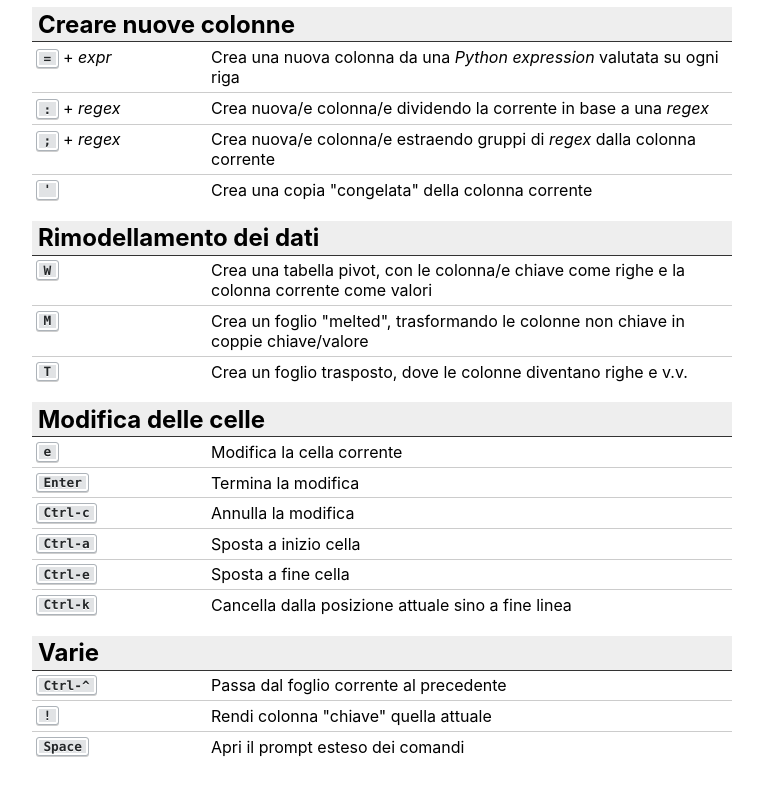
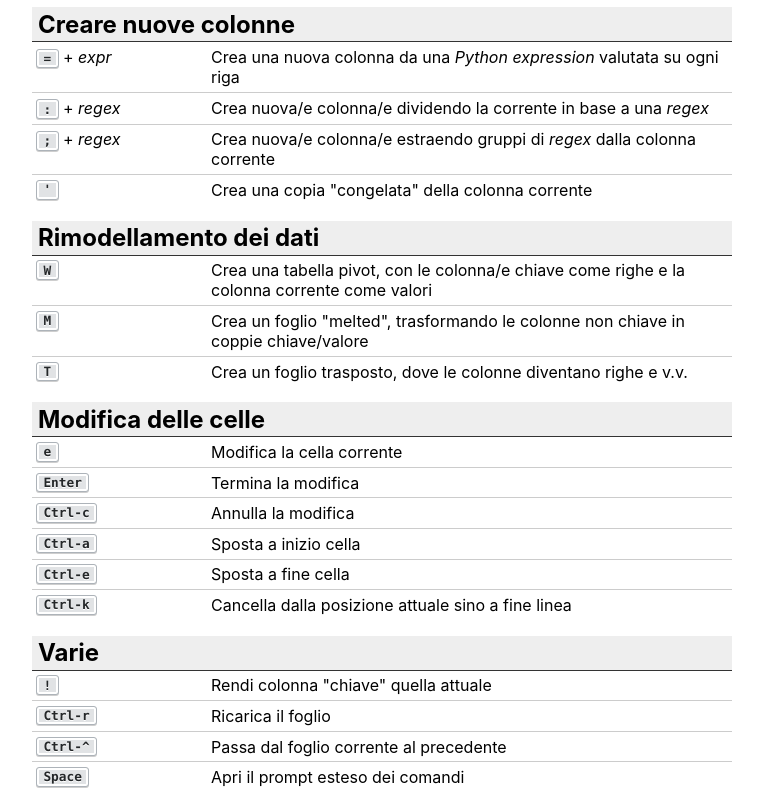
Before and after one commit to jsvine/visidata-cheat-sheet, a plain HTML site: page docs/it/index.html in a window 1280 px wide. Shown: the part 3214-4014 px from the top of the page, without its empty margins (266-1029 px from the left). Before the commit the page ends 3983 px from the top, so only its background shows below. Drawn offline with Linux system fonts and the light colour scheme.

Commit message:
Rebuild HTML and PDFs

```diff
--- a/docs/it/index.html
+++ b/docs/it/index.html
@@ -840,13 +840,18 @@
 <tbody>
 
     <tr>
-        <td class="cs-command"><kbd>Ctrl-^</kbd></td>
-        <td class="cs-desc">Passa dal foglio corrente al precedente</td>
+        <td class="cs-command"><kbd>!</kbd></td>
+        <td class="cs-desc">Rendi colonna "chiave" quella attuale</td>
     </tr>
 
     <tr>
-        <td class="cs-command"><kbd>!</kbd></td>
-        <td class="cs-desc">Rendi colonna "chiave" quella attuale</td>
+        <td class="cs-command"><kbd>Ctrl-r</kbd></td>
+        <td class="cs-desc">Ricarica il foglio</td>
+    </tr>
+
+    <tr>
+        <td class="cs-command"><kbd>Ctrl-^</kbd></td>
+        <td class="cs-desc">Passa dal foglio corrente al precedente</td>
     </tr>
 
     <tr>
```
Also changed, not shown: docs/en/index.html (+9 -4 lines), docs/es/index.html (+9 -4 lines), 3 other files.
